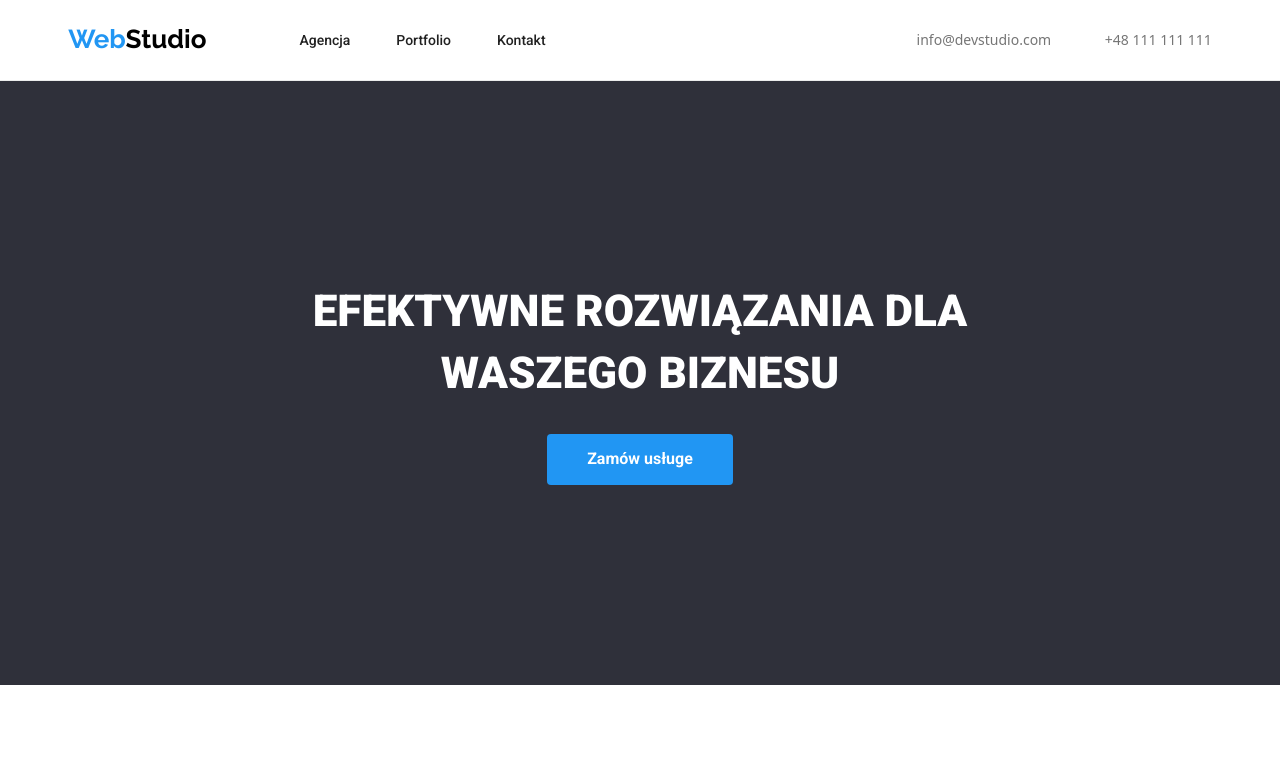
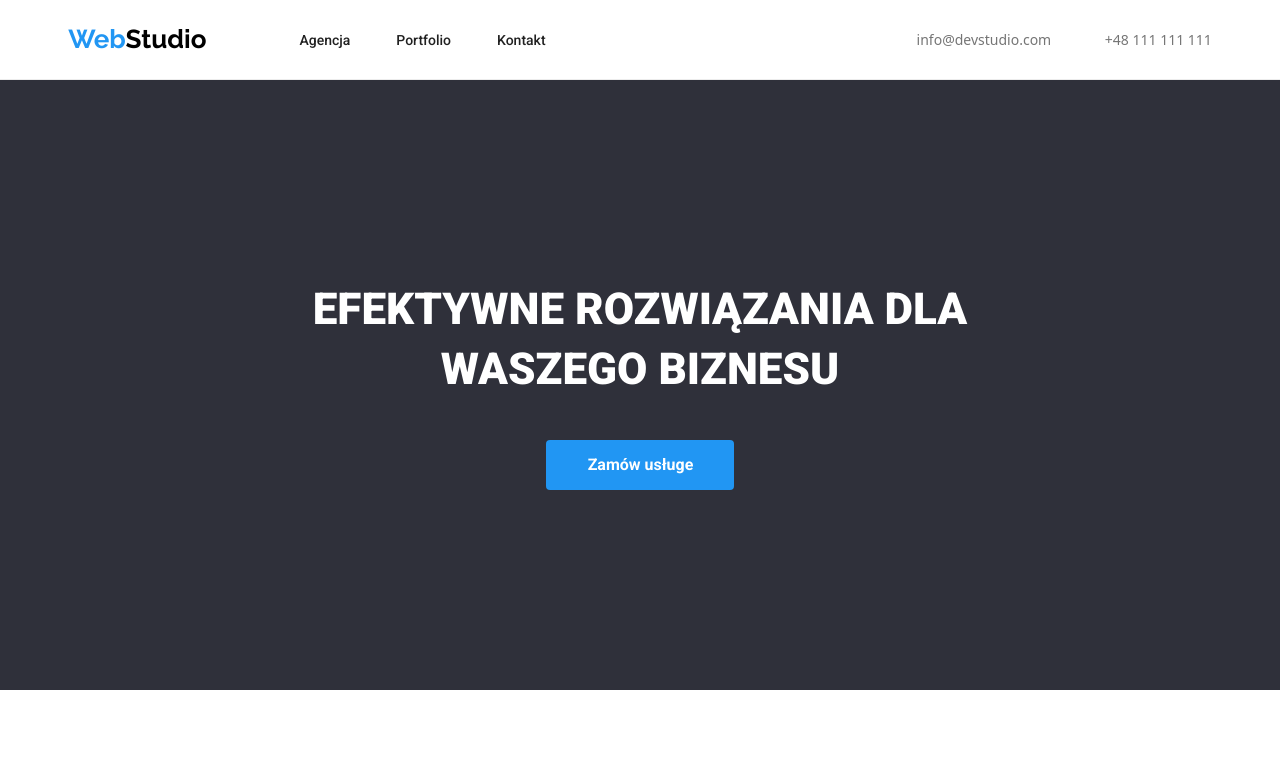
Before and after one commit to Pawel-Dorniak/goit-markup-hw-03, a plain HTML site: page index.html in a window 1280 px wide. Shown: the top 776 px of the page. Drawn offline with nearby package versions, Linux system fonts and the light colour scheme.

Commit message:
corrected hero section

```diff
--- a/css/styles.css
+++ b/css/styles.css
@@ -62,7 +62,7 @@ img {
     font-size: 26px;
     text-decoration: none;
     color: var(--backlight-color);
-    line-height: 1.2;
+    line-height: 1.173;
 }
 
 .logo-black {
@@ -83,7 +83,7 @@ img {
     font-weight: 500;
     text-decoration: none;
     color: var(--primary-text-color);
-    line-height: 1.2;
+    line-height: 1.172;
     padding-right: 46px;
 }
 
@@ -102,7 +102,7 @@ img {
     text-decoration: none;
     font-size: 14px;
     font-weight: 500;
-    line-height: 1.2;
+    line-height: 1.172;
     padding-left: 50px;
 }
 
@@ -122,24 +122,25 @@ img {
     font-family: "Roboto", sans-serif;
     font-weight: 900;
     font-size: 44px;
-    line-height: 1.4;
+    line-height: 1.3636;
     color: var(--color-white);
     text-align: center;
     margin-left: 200px;
     margin-right: 200px;
+    margin-bottom: 40px;
 }
 
 .order-button {
     display: block;
     margin: 0 auto;
-    margin-top: 30px;
     font-family: "Roboto", sans-serif;
     font-weight: 700;
     font-size: 16px;
-    line-height: 1.9;
-    min-width: auto;
-    max-width: 100%;
-    padding: 10px 40px;
+    line-height: 1.877;
+    padding-top: 10px;
+    padding-bottom: 10px;
+    padding-left: 42px;
+    padding-right: 41px;
     border-radius: 4px;
     cursor: pointer;
     border-style: none;
```
